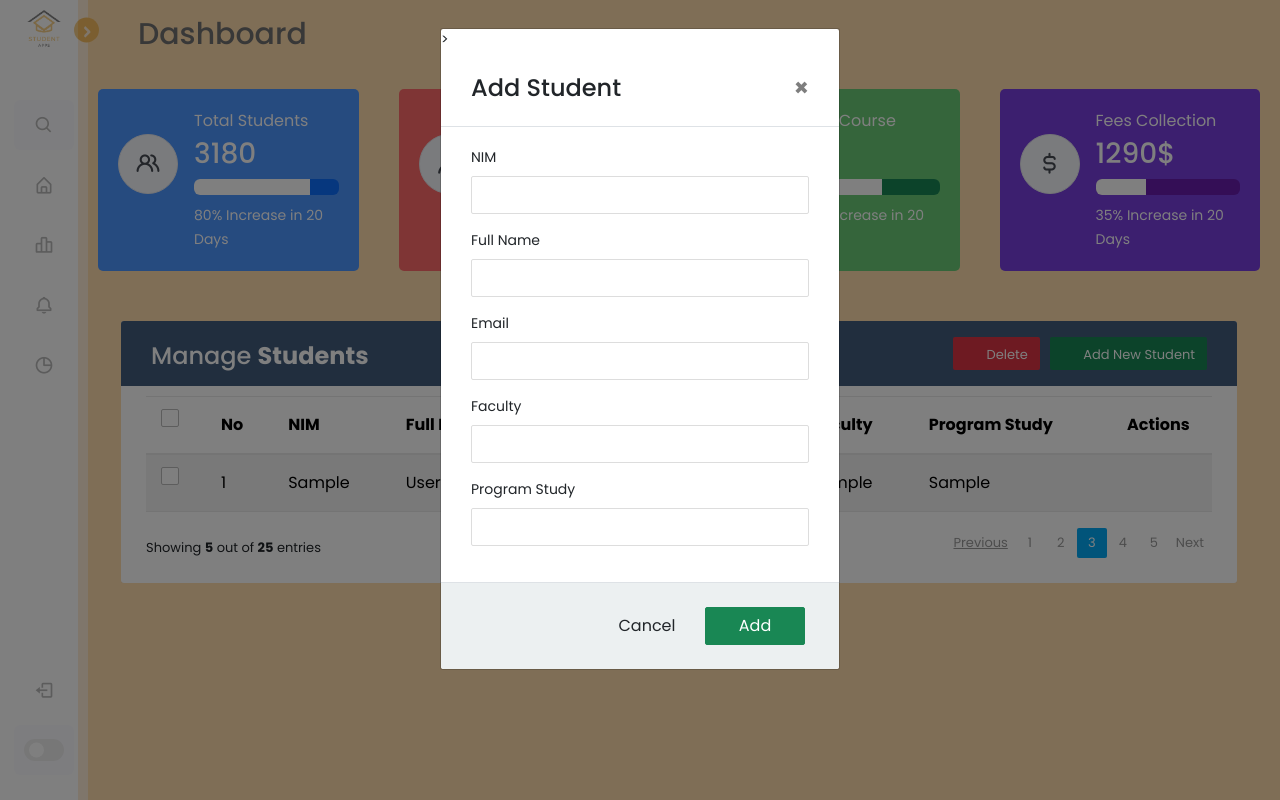
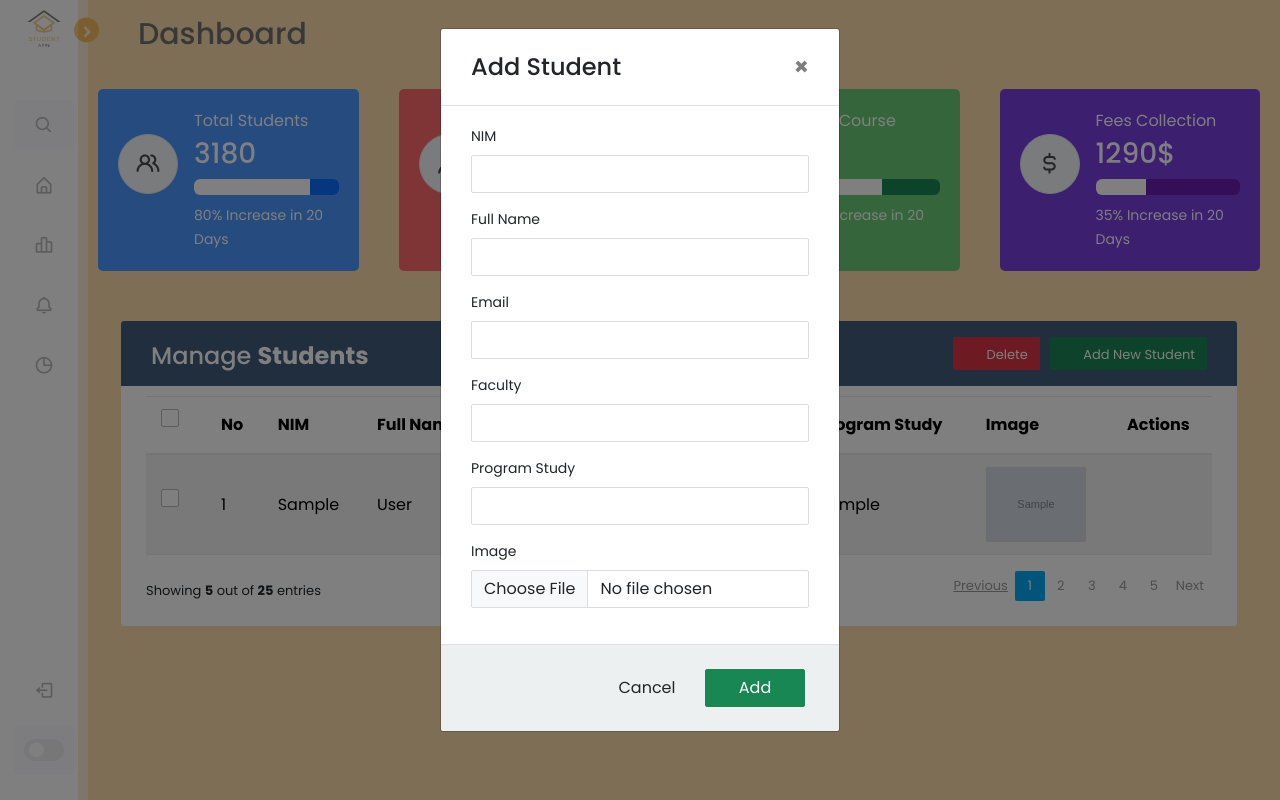
Before and after one commit to paulusaditya/3052_Paulus-Aditya_CRUD-APP-MANAGER, a PHP site: page /dashboard.php in a window 1280 px wide, after a click that opens the changed part. Run offline with PHP 8.4, Linux system fonts and the light colour scheme; tables that the repository leaves empty or names only in its code hold one stand-in row (values such as "Sample post"); grey boxes marked "Sample" are stand-in pictures.

Commit message:
post image

```diff
--- a/public/dashboard.php
+++ b/public/dashboard.php
@@ -27,7 +27,7 @@ if (isset($_POST['add'])) {
         </script>";
     } else {
         echo "<script>
-        alert('Data Gagal di tambahkan');
+        alert('Data Berhasil di tambahkan');
         document.location.href = 'dashboard.php';
         </script>";
     }
@@ -77,7 +77,7 @@ $data_students = select('SELECT * FROM tbl_students');
     <script src="https://stackpath.bootstrapcdn.com/bootstrap/4.5.0/js/bootstrap.min.js"></script>
     <script src="js/script.js" defer></script>
     <title>Student Apps | Dashboard</title>
-    <link rel="icon" type="image/x-icon" href="img/Logo (2).png">
+    <link rel="icon" type="image/x-icon" href="assets/Logo (2).png">
 </head>
 
 <body>
@@ -85,7 +85,7 @@ $data_students = select('SELECT * FROM tbl_students');
         <header>
             <div class="image-text">
                 <span class="image">
-                    <img src="img/logo (3).png" alt="">
+                    <img src="assets/logo (3).png" alt="">
                 </span>
                 <div class="text logo-text">
                     <span class="name">Students Apps</span>
@@ -227,7 +227,7 @@ $data_students = select('SELECT * FROM tbl_students');
                             <div class="col-sm-6">
                                 <a href="#addStudentModal" class="btn btn-success" data-toggle="modal"><i
                                         class="material-icons">&#xE147;</i> <span>Add New Student</span></a>
-                                <a href="#deleteStudentModal" class="btn btn-danger" data-toggle="modal"><i
+                                <a href="#deleteStudentModal1" class="btn btn-danger" data-toggle="modal"><i
                                         class="material-icons">&#xE15C;</i> <span>Delete</span></a>
                             </div>
                         </div>
@@ -247,6 +247,7 @@ $data_students = select('SELECT * FROM tbl_students');
                                 <th scope="col">Email</th>
                                 <th scope="col">Faculty</th>
                                 <th scope="col">Program Study</th>
+                                <th scope="col">Image</th>
                                 <th scope="col">Actions</th>
                             </tr>
                         </thead>
@@ -266,6 +267,7 @@ $data_students = select('SELECT * FROM tbl_students');
                                 <td><?= $tbl_students['email'] ?></td>
                                 <td><?= $tbl_students['faculty'] ?></td>
                                 <td><?= $tbl_students['programstudy'] ?></td>
+                                <td><img style="width:100px;" src="img/<?= $tbl_students['image'] ?>" alt=""></td>
                                 <td>
                                     <a href="#editStudentModal<?= $id ?>" class="edit" data-toggle="modal"><i
                                             class="material-icons" data-toggle="tooltip" title="Edit">&#xE254;</i></a>
@@ -274,11 +276,12 @@ $data_students = select('SELECT * FROM tbl_students');
                                 </td>
                             </tr>
 
+                            <!-- Edit Modal HTML -->
                             <div id="editStudentModal<?= $id ?>" class="modal fade" data-backdrop="static">
                                 <div class="modal-dialog">
                                     <div class="modal-content">
                                         <form action="" method="post">
-                                            <input type="text" name="id" value="<?= $tbl_students['id'] ?>">
+                                            <input type="hidden" name="id" value="<?= $tbl_students['id'] ?>">
                                             <div class="modal-header">
                                                 <h4 class="modal-title">Edit Student</h4>
                                                 <button type="button" class="close" data-dismiss="modal" aria-hidden="true">&times;</button>
@@ -340,7 +343,7 @@ $data_students = select('SELECT * FROM tbl_students');
                                 <div class="modal-dialog">
                                     <div class="modal-content">
                                         <form method="$_POST" action="deletedata.php">
-                                        <input type="text" name="id" value="<?= $tbl_students['id'] ?>">
+                                        <input type="hidden" name="id" value="<?= $tbl_students['id'] ?>">
                                             <div class="modal-header">
                                                 <h4 class="modal-title">Delete Student</h4>
                                                 <button type="button" class="close" data-dismiss="modal" aria-hidden="true">&times;</button>
@@ -364,10 +367,10 @@ $data_students = select('SELECT * FROM tbl_students');
                     <div class="clearfix">
                         <div class="hint-text">Showing <b>5</b> out of <b>25</b> entries</div>
                         <ul class="pagination">
-                            <li class="page-item disabled"><a href="#">Previous</a></li>
-                            <li class="page-item"><a href="#" class="page-link">1</a></li>
+                            <li class="page-item"><a href="#">Previous</a></li>
+                            <li class="page-item active"><a href="#" class="page-link">1</a></li>
                             <li class="page-item"><a href="#" class="page-link">2</a></li>
-                            <li class="page-item active"><a href="#" class="page-link">3</a></li>
+                            <li class="page-item"><a href="#" class="page-link">3</a></li>
                             <li class="page-item"><a href="#" class="page-link">4</a></li>
                             <li class="page-item"><a href="#" class="page-link">5</a></li>
                             <li class="page-item"><a href="#" class="page-link">Next</a></li>
@@ -380,7 +383,8 @@ $data_students = select('SELECT * FROM tbl_students');
         <div id="addStudentModal" class="modal fade">
             <div class="modal-dialog">
                 <div class="modal-content">
-                    <form action="" method="post">>
+                    <form action="" method="post" enctype="multipart/form-data">
+                    <input type="hidden" name="id">
                         <div class="modal-header">
                             <h4 class="modal-title">Add Student</h4>
                             <button type="button" class="close" data-dismiss="modal" aria-hidden="true">&times;</button>
@@ -406,6 +410,10 @@ $data_students = select('SELECT * FROM tbl_students');
                                 <label>Program Study</label>
                                 <input type="text" class="form-control" name="programstudy" id="programstudy" required>
                             </div>
+                            <div class="form-group">
+                                <label>Image</label>
+                                <input type="file" class="form-control" name="image" id="image" required>
+                            </div>
                         </div>
                         <div class="modal-footer">
                             <input type="button" class="btn btn-default" data-dismiss="modal" value="Cancel">
@@ -415,7 +423,6 @@ $data_students = select('SELECT * FROM tbl_students');
                 </div>
             </div>
         </div>
-        <!-- Edit Modal HTML -->
 
 
     </section>
--- a/public/function.php
+++ b/public/function.php
@@ -44,13 +44,45 @@ function create($post)
     $faculty = $post['faculty'];
     $programstudy = $post['programstudy'];
 
-    $query = "INSERT INTO tbl_students VALUES ('$id', '$nim', '$fullname', '$email', '$faculty', '$programstudy')";
+    // Access uploaded file data
+    $image_name = $_FILES['image']['name'];
+    $image_tmp = $_FILES['image']['tmp_name'];
 
-    mysqli_query($db, $query);
+    // Check if file was uploaded successfully
+    if (!empty($image_name) && !empty($image_tmp)) {
+        // Generate unique file name
+        $file_extension = pathinfo($image_name, PATHINFO_EXTENSION);
+        $encrypted_name = md5(uniqid(rand(), true));
+        $target_file = 'img/'. $encrypted_name . '.' . $file_extension;
 
-    return mysqli_affected_rows($db);
+        // Move uploaded file to target directory
+        move_uploaded_file($image_tmp, $target_file);
 
+        // Check if NIM already exists
+        $check_query = "SELECT * FROM tbl_students WHERE nim = '$nim'";
+        $check_result = mysqli_query($db, $check_query);
+
+        if (mysqli_num_rows($check_result) > 0) {
+            echo "<script>alert('NIM sudah terdaftar! Silakan gunakan NIM yang berbeda.'); document.location.href = 'dashboard.php';</script>";
+        } else {
+            // Insert data into database
+            $query = "INSERT INTO tbl_students (id, nim, fullname, email, faculty, programstudy, image)
+                      VALUES ('$id', '$nim', '$fullname', '$email', '$faculty', '$programstudy', '$encrypted_name.$file_extension')";
+            $result = mysqli_query($db, $query);
+
+            if (!$result) {
+                die("Query Error: " . mysqli_error($db));
+            } else {
+                echo "<script>alert('Data Berhasil ditambahkan'); document.location.href = 'dashboard.php';</script>";
+            }
+        }
+    } else {
+        echo "<script>alert('Image tidak boleh kosong'); document.location.href = 'dashboard.php';</script>";
+    }
 }
+
+
+
 
 function delete($id)
 {
--- a/public/index.php
+++ b/public/index.php
@@ -6,7 +6,7 @@
 <head>
     <meta charset="UTF-8">
     <meta name="viewport" content="width=device-width, initial-scale=1.0">
-    <link rel="icon" type="image/x-icon" href="img/Logo (2).png">
+    <link rel="icon" type="image/x-icon" href="assets/Logo (2).png">
     <title>Student Apps | Login</title>
     <style>
         @import url('https://fonts.googleapis.com/css2?family=Poppins:wght@300;400;500;600;700&display=swap');
@@ -15,7 +15,7 @@
         }
 
         body {
-            background-image: url(img/background.png);
+            background-image: url(assets/background.png);
             background-repeat: no-repeat;
             background-size: 100%;
             font-family: cursive;
```
Also changed, not shown: public/register.php (+3 -7 lines), public/assets/Logo (2).png (renamed from public/img/Logo (2).png), public/assets/Logo.png (renamed from public/img/Logo.png), public/assets/background.png (renamed from public/img/background.png), public/assets/logo (3).png (renamed from public/img/logo (3).png), public/img/182c21708c9596731ee6a466bd217d41.jpeg (added), public/img/8111dc1405b91b3532904315424b5c62.jpg (added), public/img/ca1ece812f12fa31bee84be9595d6198.jpg (added), public/img/f60f353351d480595b4dd83f220b543c.jpeg (added).
